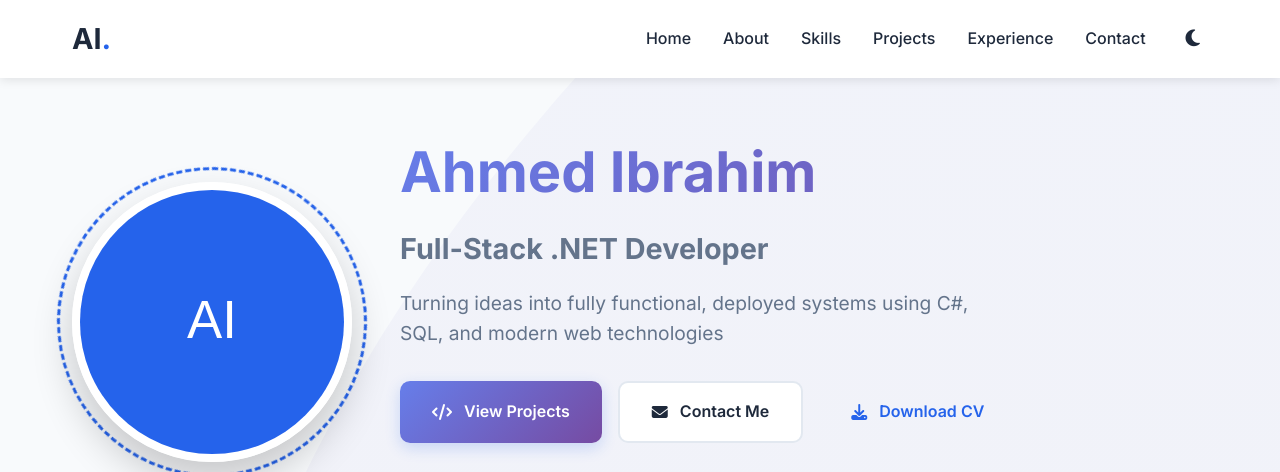
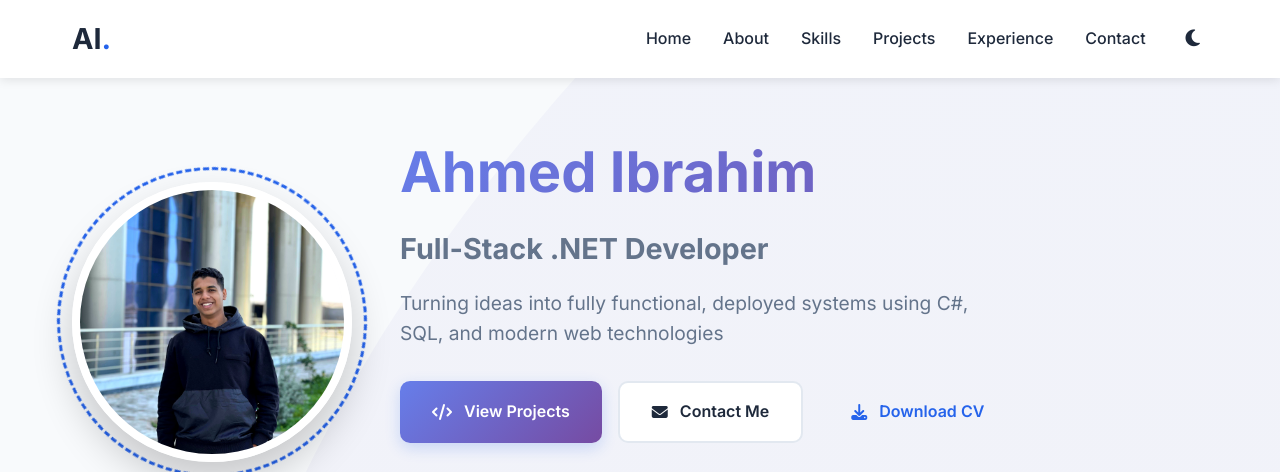
Before and after one commit to A7med-Ibrahem/protoflio, a plain HTML site: page index.html in a window 1280 px wide. Shown: the top 472 px of the page. Drawn offline with Linux system fonts and the light colour scheme.

Commit message:
Update project with latest edits

```diff
--- a/index.html
+++ b/index.html
@@ -70,7 +70,7 @@
           <div class="profile-photo-container">
             <div class="profile-photo">
               <img
-                src="photo.jpg.jpeg"
+                src="image/photo.jpg.jpeg"
                 alt="Ahmed Ibrahim - Full Stack .NET Developer"
                 class="profile-img"
                 id="profileImg"
@@ -654,7 +654,7 @@
         <div class="footer-content">
           <div class="footer-logo">
             <div class="footer-photo">
-              <img src="photo.jpg.jpeg" alt="Ahmed Ibrahim" />
+              <img src="image/photo.jpg.jpeg" alt="Ahmed Ibrahim" />
             </div>
             <div class="footer-info">
               <h3>Ahmed Ibrahim</h3>
```
